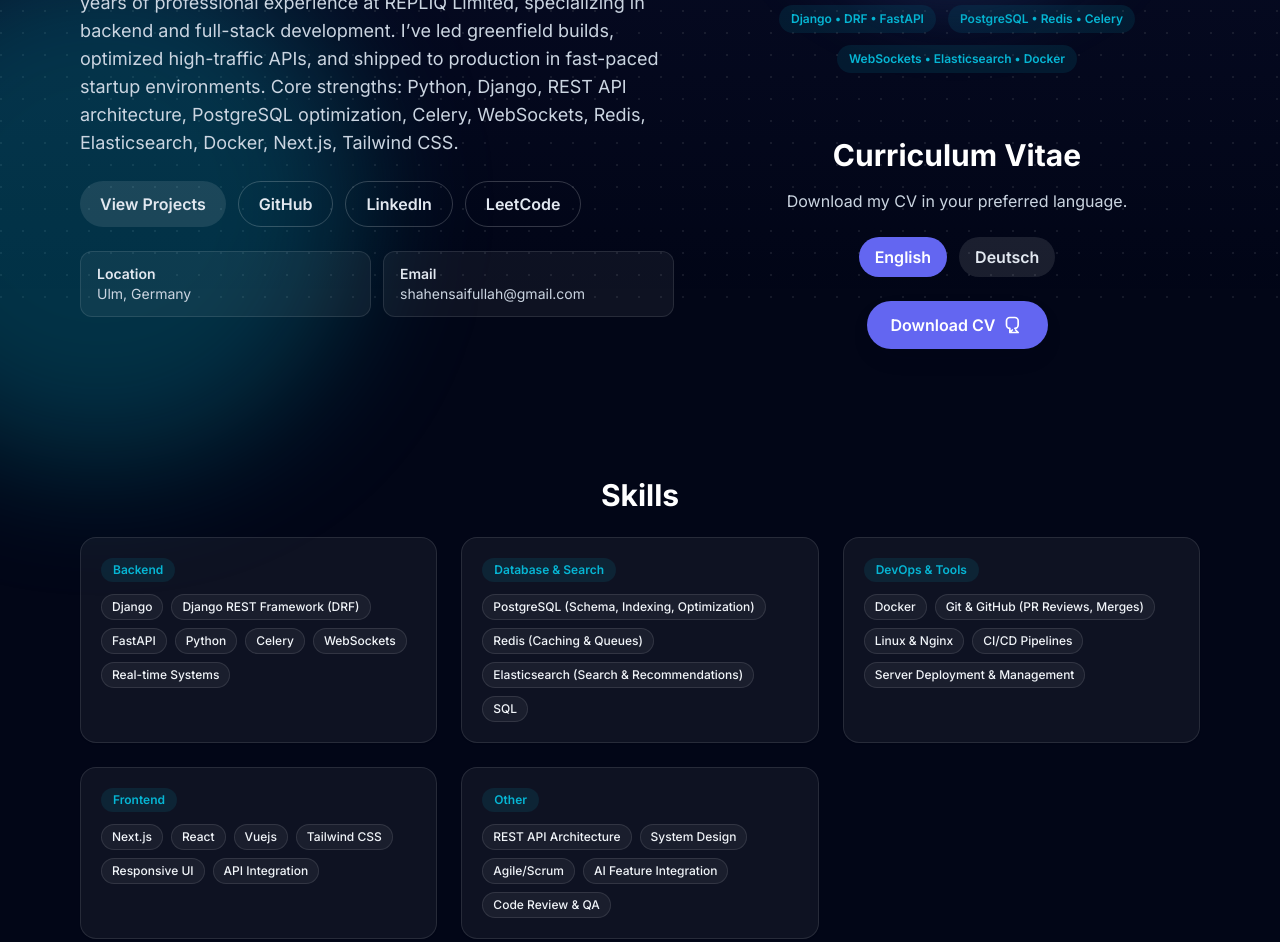
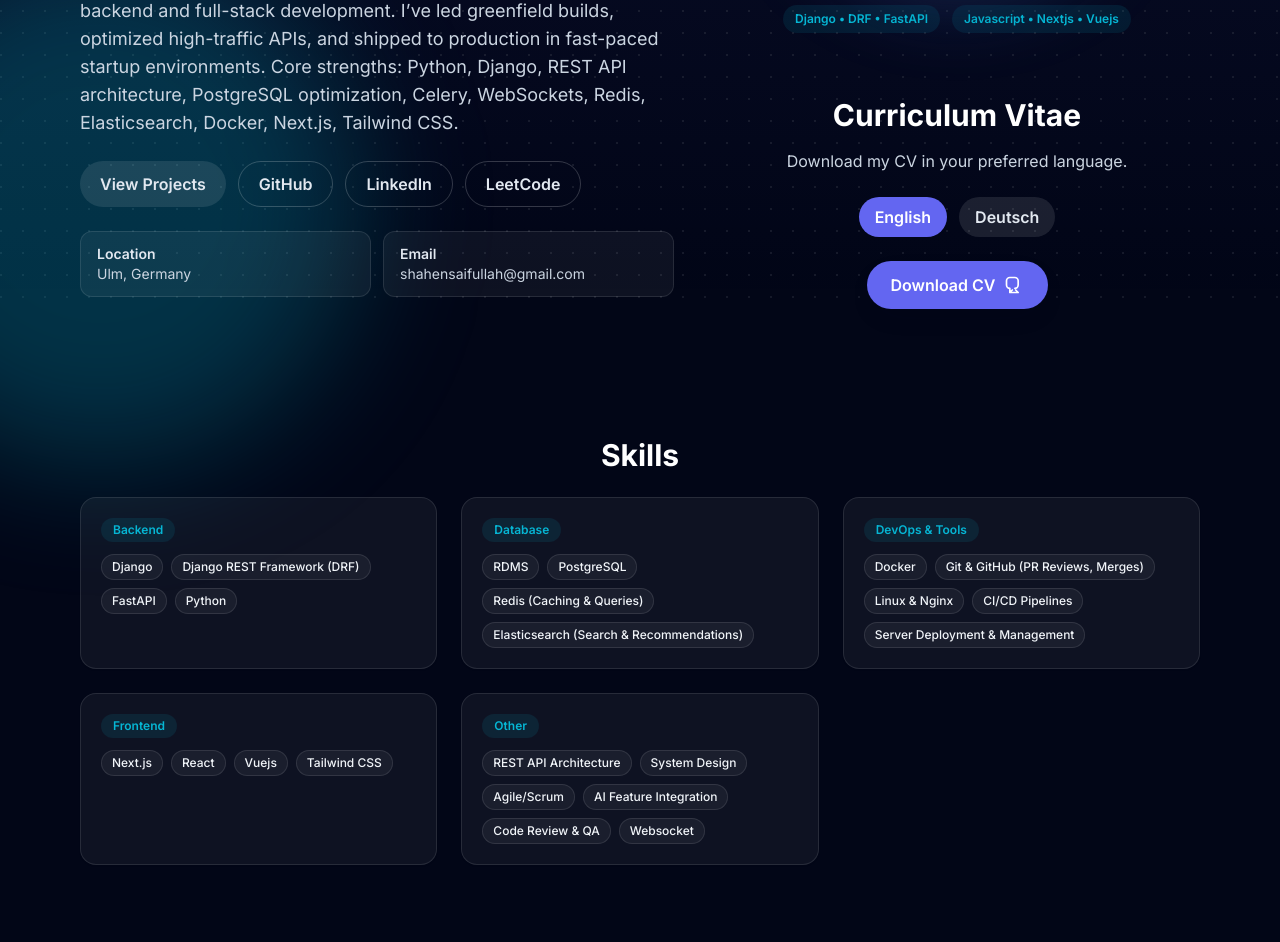
Before and after one commit to shahriar350/portfolio, a plain HTML site: page index.html in a window 1280 px wide. Shown: the part 496-1438 px from the top of the page. Drawn offline with nearby package versions, Linux system fonts and the light colour scheme.

```diff
--- a/index.html
+++ b/index.html
@@ -121,8 +121,7 @@
             <!-- quick badges -->
             <div class="mt-6 flex flex-wrap gap-3 justify-center">
               <span class="px-3 py-1.5 text-xs font-semibold rounded-full bg-brand/10 text-brand dark:bg-accent/10 dark:text-accent">Django • DRF • FastAPI</span>
-              <span class="px-3 py-1.5 text-xs font-semibold rounded-full bg-brand/10 text-brand dark:bg-accent/10 dark:text-accent">PostgreSQL • Redis • Celery</span>
-              <span class="px-3 py-1.5 text-xs font-semibold rounded-full bg-brand/10 text-brand dark:bg-accent/10 dark:text-accent">WebSockets • Elasticsearch • Docker</span>
+                            <span class="px-3 py-1.5 text-xs font-semibold rounded-full bg-brand/10 text-brand dark:bg-accent/10 dark:text-accent">Javascript • Nextjs • Vuejs</span>
             </div>
 
                 <!-- CV Download -->
@@ -381,11 +380,11 @@
           { degree: 'B.Sc. Computer Science and Engineering', institution: 'Bangladesh University of Business and Technology', from: '2017', to: '2021', location: 'Dhaka, Bangladesh' }
         ],
         skills: [
-          { category: 'Backend', items: ['Django','Django REST Framework (DRF)','FastAPI','Python','Celery','WebSockets','Real-time Systems'] },
-          { category: 'Database & Search', items: ['PostgreSQL (Schema, Indexing, Optimization)','Redis (Caching & Queues)','Elasticsearch (Search & Recommendations)','SQL'] },
+          { category: 'Backend', items: ['Django','Django REST Framework (DRF)','FastAPI','Python'] },
+          { category: 'Database', items: ['RDMS','PostgreSQL','Redis (Caching & Queries)','Elasticsearch (Search & Recommendations)'] },
           { category: 'DevOps & Tools', items: ['Docker','Git & GitHub (PR Reviews, Merges)','Linux & Nginx','CI/CD Pipelines','Server Deployment & Management'] },
-          { category: 'Frontend', items: ['Next.js','React','Vuejs','Tailwind CSS','Responsive UI','API Integration'] },
-          { category: 'Other', items: ['REST API Architecture','System Design','Agile/Scrum','AI Feature Integration','Code Review & QA'] }
+          { category: 'Frontend', items: ['Next.js','React','Vuejs','Tailwind CSS'] },
+          { category: 'Other', items: ['REST API Architecture','System Design','Agile/Scrum','AI Feature Integration','Code Review & QA', 'Websocket'] }
         ],
         projects: [
           {
```
